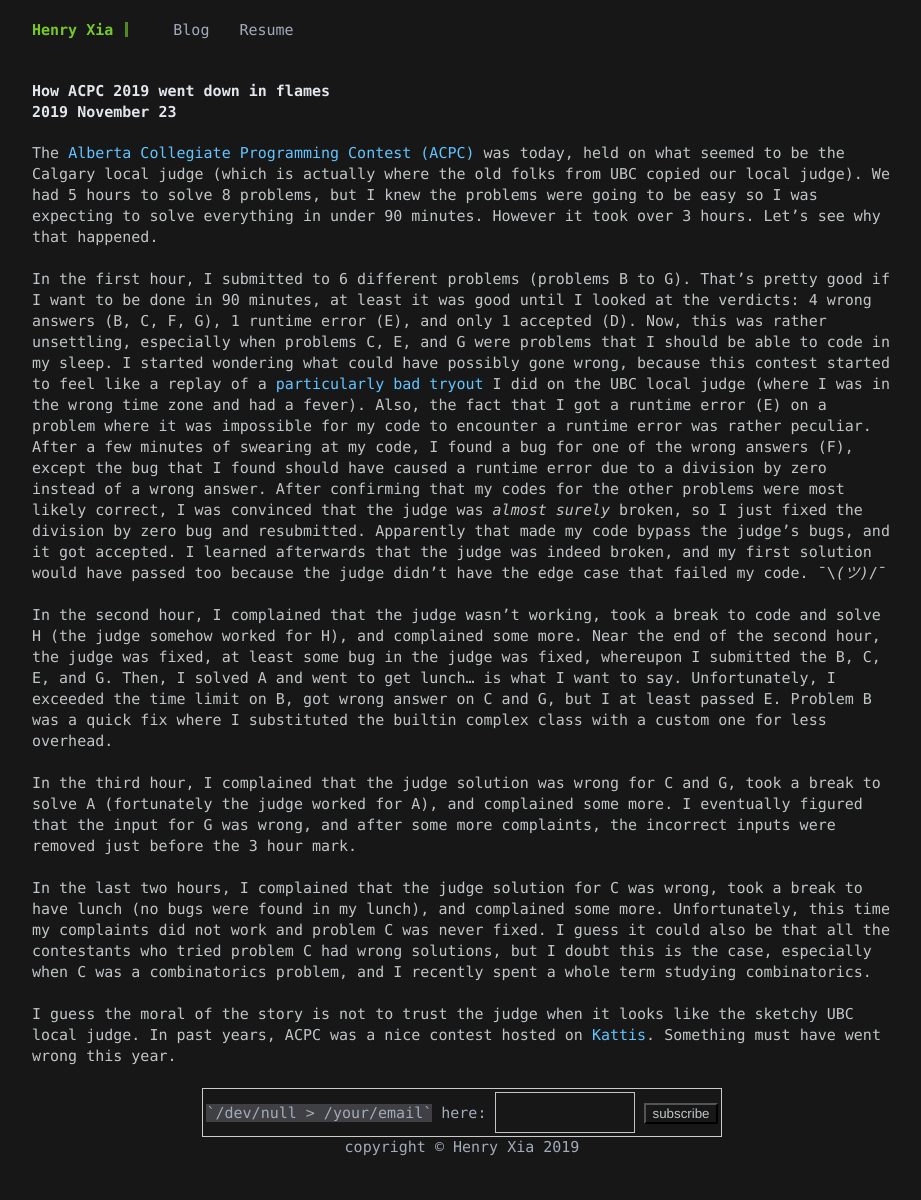
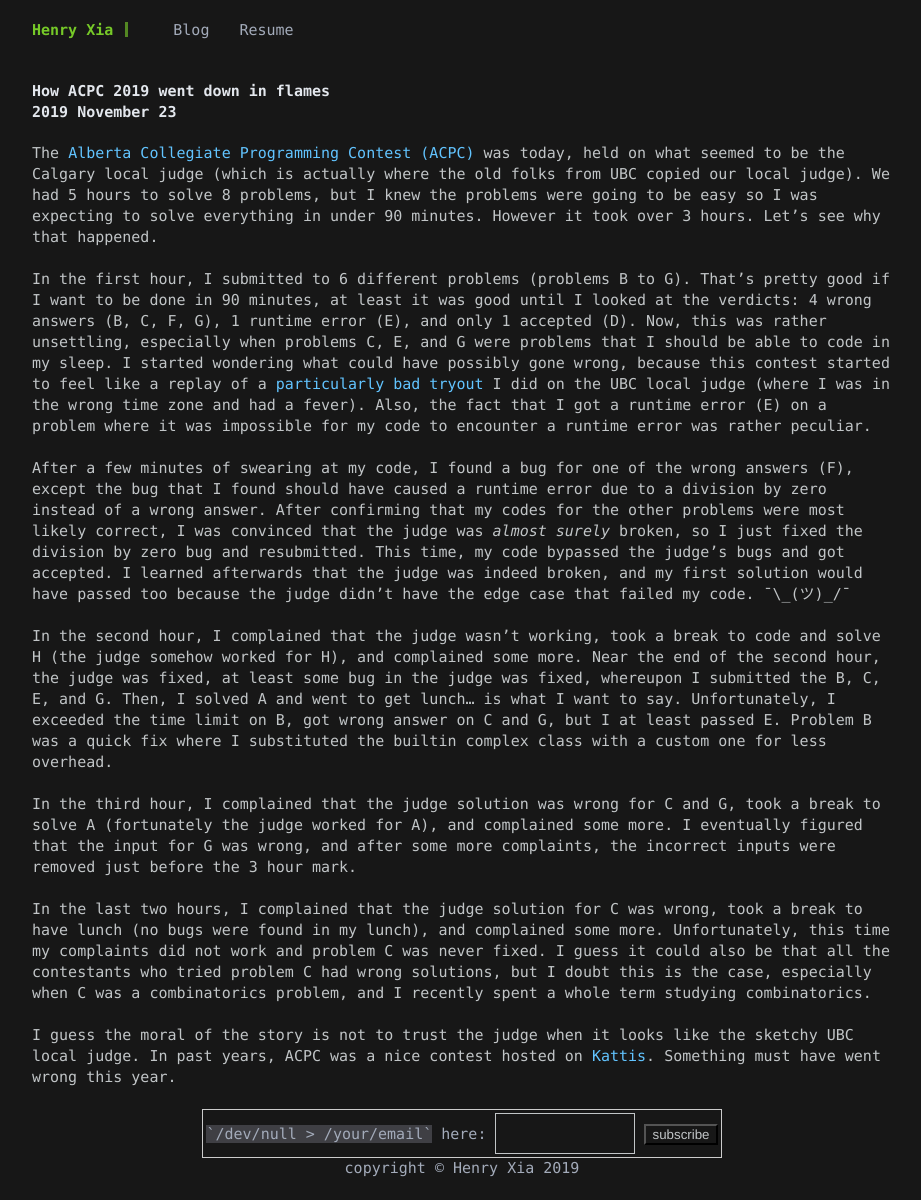
Before and after one commit to ehnryx/ehnryx.github.io, a Jekyll site: the page built from _posts/2019-11-23-acpc.md, in a window 1280 px wide. Shown: the whole page, without its empty margins (178-1099 px from the left). Built offline with Jekyll 4.4.1, drawn with Linux system fonts in a browser that asks for light colours; before the commit the page ends 1179 px from its top, so only the background shows below that.

Commit message:
edit acpc

```diff
--- a/_posts/2019-11-23-acpc.md
+++ b/_posts/2019-11-23-acpc.md
@@ -18,13 +18,14 @@ started wondering what could have possibly gone wrong, because this contest star
 replay of a [particularly bad tryout][tryout2018]{:target="_blank"} I did on the UBC local judge
 (where I was in the wrong time zone and had a fever). Also, the fact that I got a runtime error (E)
 on a problem where it was impossible for my code to encounter a runtime error was rather peculiar.
+
 After a few minutes of swearing at my code, I found a bug for one of the wrong answers (F), except
 the bug that I found should have caused a runtime error due to a division by zero instead of a wrong
 answer. After confirming that my codes for the other problems were most likely correct, I was
 convinced that the judge was _almost surely_ broken, so I just fixed the division by zero bug and
-resubmitted. Apparently that made my code bypass the judge's bugs, and it got accepted. I learned
-afterwards that the judge was indeed broken, and my first solution would have passed too because the
-judge didn't have the edge case that failed my code. ¯\\_(ツ)_/¯
+resubmitted. This time, my code bypassed the judge's bugs and got accepted. I learned afterwards
+that the judge was indeed broken, and my first solution would have passed too because the judge
+didn't have the edge case that failed my code. ¯\\\_(ツ)\_/¯
 
 In the second hour, I complained that the judge wasn't working, took a break to code and solve H
 (the judge somehow worked for H), and complained some more. Near the end of the second hour, the
```
